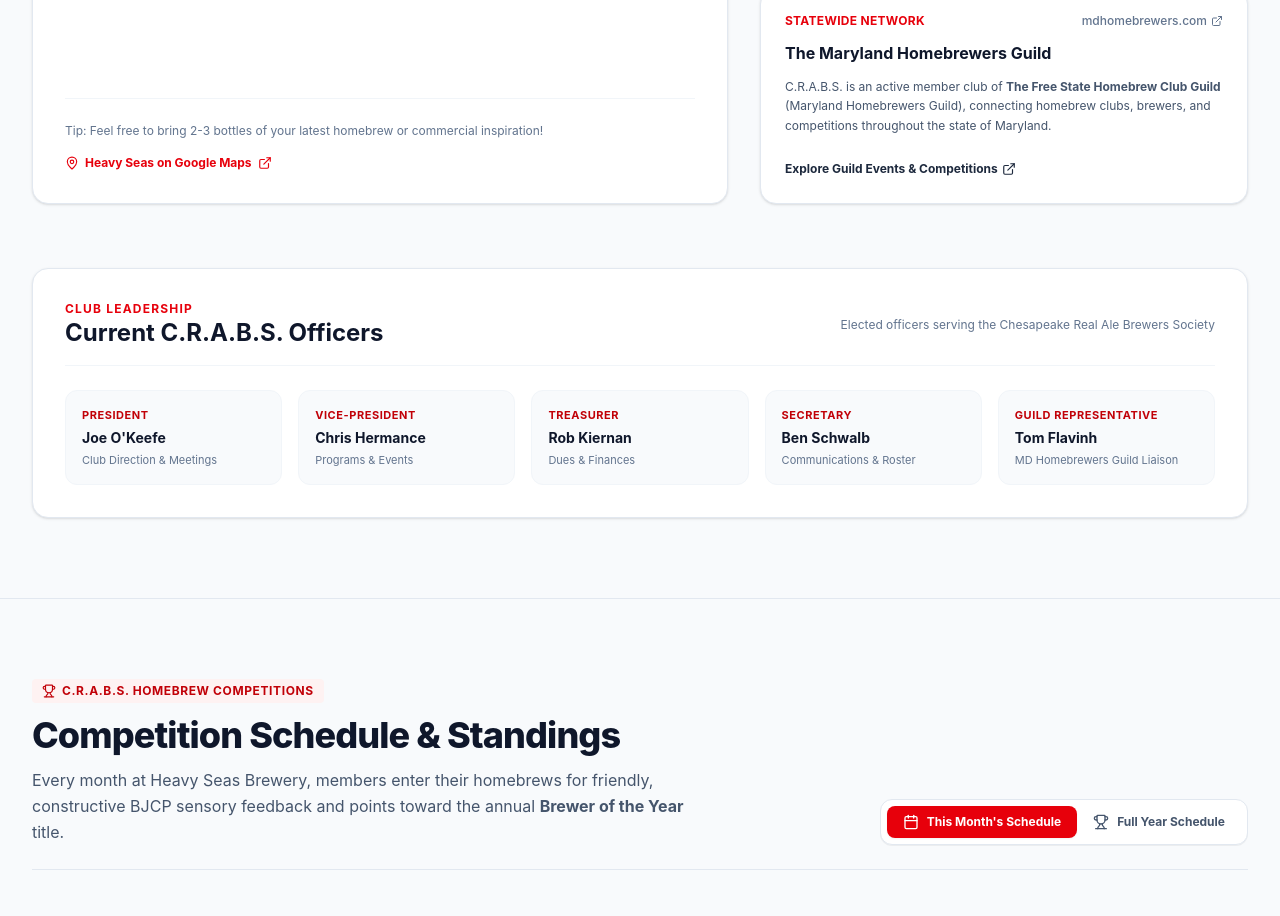
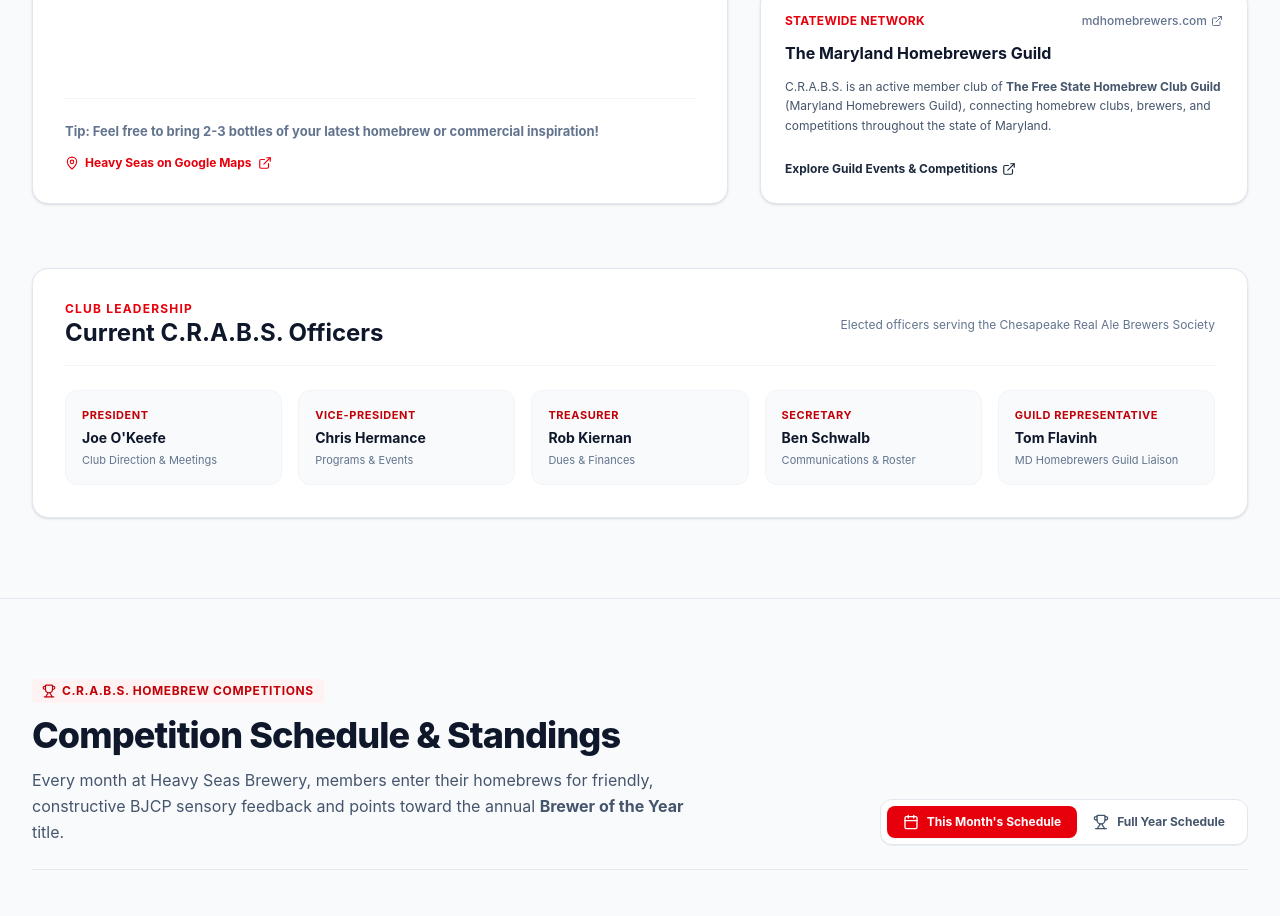
Before and after one commit to CompMage/compmage.github.io, a React (Vite) app: page / in a window 1280 px wide. Shown: the part 2120-3036 px from the top of the page. Built offline with nearby package versions, Linux system fonts and the light colour scheme.

Commit message:
style: update meeting tip typography
Increase font size and weight for the meeting tip text to improve readability.

```diff
--- a/src/components/AboutMeetings.tsx
+++ b/src/components/AboutMeetings.tsx
@@ -112,7 +112,7 @@ export const AboutMeetings: React.FC = () => {
             </div>
 
             <div className="pt-6 mt-6 border-t border-slate-100 flex flex-wrap items-center justify-between gap-4">
-              <span className="text-xs text-slate-500">
+              <span className="text-[13px] leading-[16px] font-bold text-slate-500">
                 Tip: Feel free to bring 2-3 bottles of your latest homebrew or commercial inspiration!
               </span>
               <a
```
